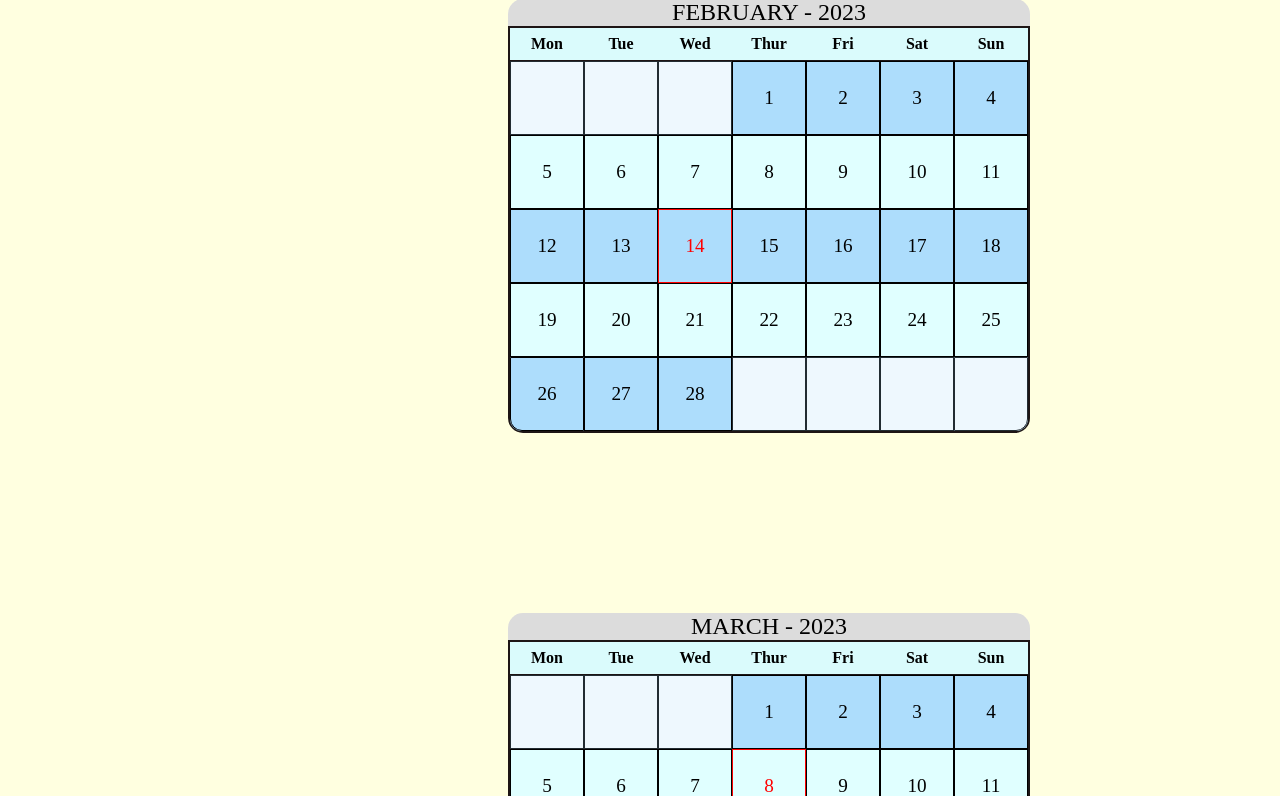
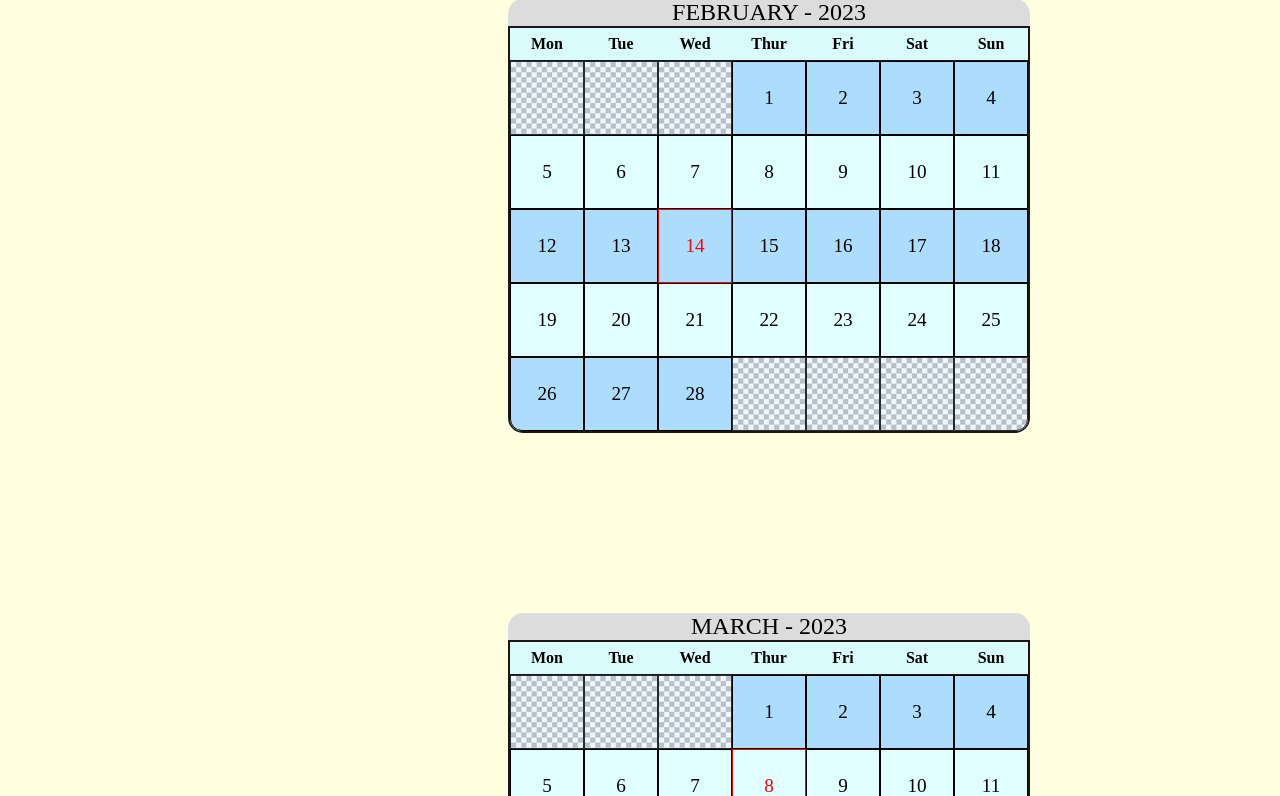
Before and after one commit to Taher-Chabra/calender-year-2023, a plain HTML site: page index.html in a window 1280 px wide. Shown: the part 703-1499 px from the top of the page. Drawn offline with Linux system fonts and the light colour scheme.

Commit message:
Update style.css

```diff
--- a/style.css
+++ b/style.css
@@ -113,7 +113,7 @@ th{
 }
 td.op{
     background-color: #ffffff;
-    background-image: url('image/background.jpg');
+    background-image: url('background.jpg');
     opacity: 0.8;
 }
 tr:last-child>td:last-child{
```
